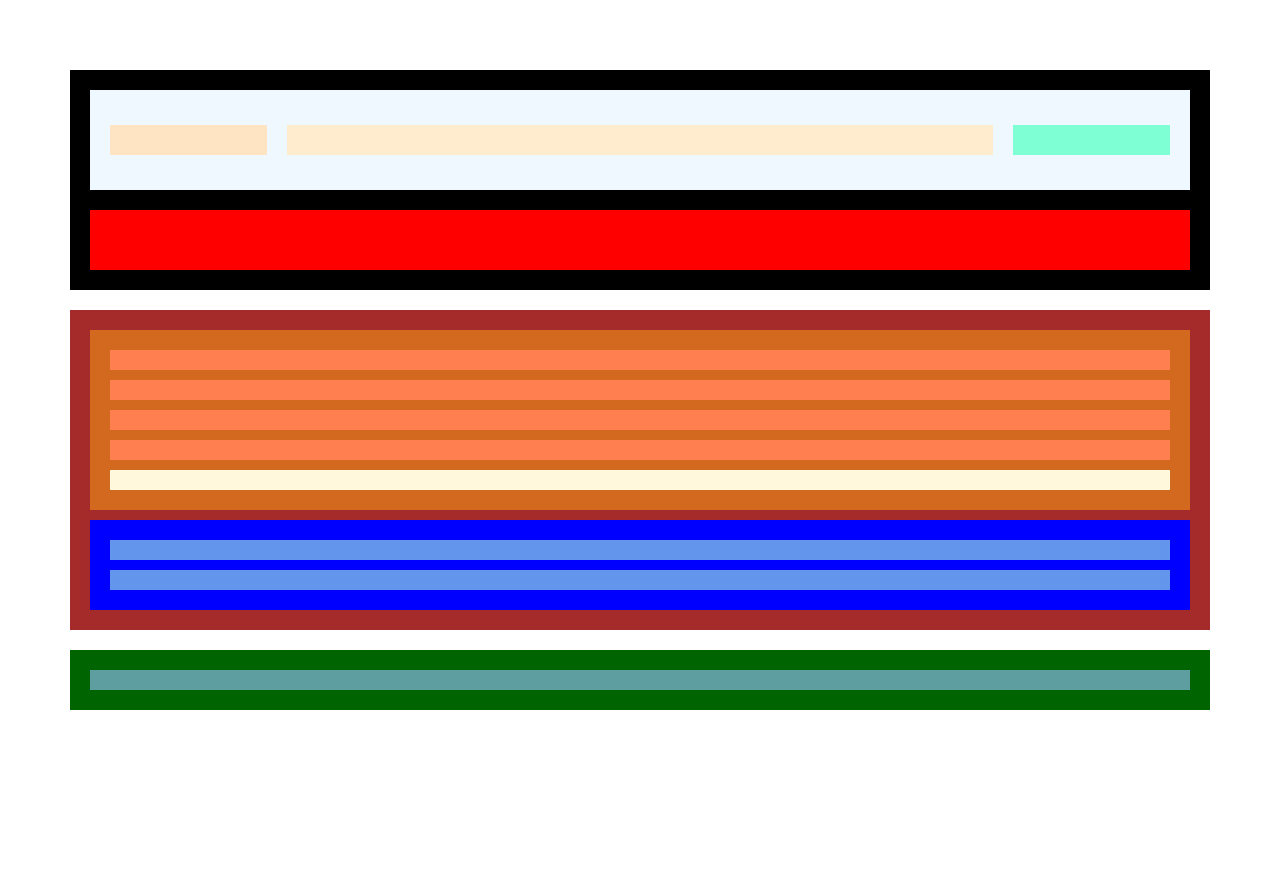
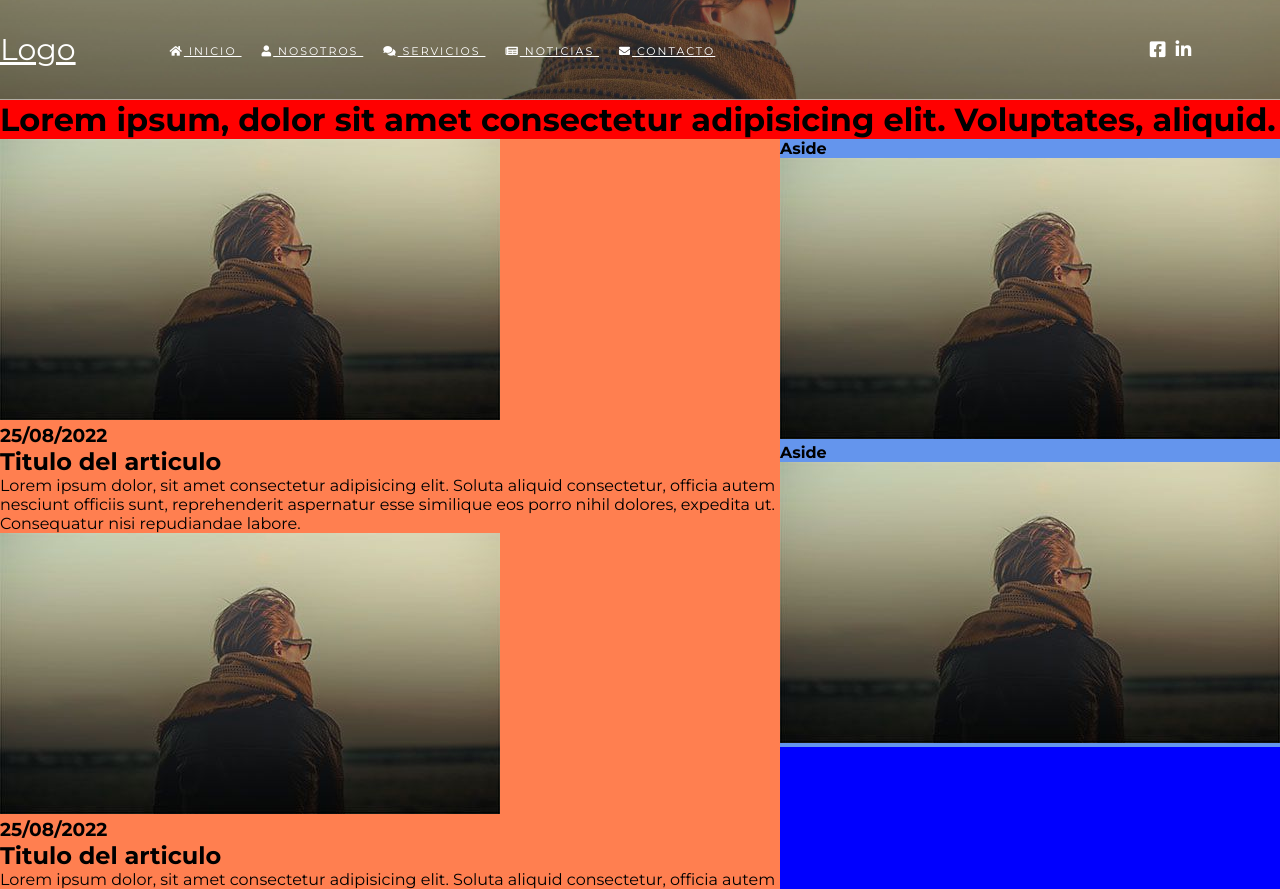
Before and after one commit to joelmtzjmnz/Practica3-AplicacionesDInternet, a plain HTML site: page index.html in a window 1280 px wide. Shown: the top 889 px of the page. Before the commit the page ends 800 px from the top, so only its background shows below. Drawn offline with Linux system fonts and the light colour scheme.

Commit message:
Agregamos imagenes y estilos básicos

```diff
--- a/index.html
+++ b/index.html
@@ -5,6 +5,10 @@
     <meta http-equiv="X-UA-Compatible" content="IE=edge">
     <meta name="viewport" content="width=device-width, initial-scale=1.0">
     <title>Practica con flexbox</title>
+    <link rel="preconnect" href="https://fonts.googleapis.com">
+    <link rel="preconnect" href="https://fonts.gstatic.com" crossorigin>
+    <link href="https://fonts.googleapis.com/css2?family=Montserrat:ital,wght@0,100;0,200;0,300;0,400;0,500;0,600;0,700;0,800;0,900;1,100;1,200;1,300;1,400;1,500;1,600;1,700;1,800;1,900&display=swap" rel="stylesheet">
+    <link rel="stylesheet" href="https://cdnjs.cloudflare.com/ajax/libs/font-awesome/5.13.1/css/all.min.css" integrity="sha512-xA6Hp6oezhjd6LiLZynuukm80f8BoZ3OpcEYaqKoCV3HKQDrYjDE1Gu8ocxgxoXmwmSzM4iqPvCsOkQNiu41GA==" crossorigin="anonymous" referrerpolicy="no-referrer" />
     <link rel="stylesheet" href="./style/style.css">
 </head>
 <body>
@@ -12,56 +16,107 @@
         <header class="header">
             <div class="menu">
                 <div class="logo">
-
+                    <a href="index.html">Logo</a>
                 </div>
                 <!-- ------------------------------------------ -->
                 <nav class="nav">
-
+                    <a href="#">
+                        <i class="fa fa-home" aria-hidden="true"></i>
+                        Inicio
+                    </a>
+                    <a href="#">
+                        <i class="fa fa-user" aria-hidden="true"></i>
+                        Nosotros
+                    </a>
+                    <a href="#">
+                        <i class="fa fa-comments" aria-hidden="true"></i>
+                        Servicios
+                    </a>
+                    <a href="#">
+                        <i class="fa fa-newspaper" aria-hidden="true"></i>
+                        Noticias
+                    </a>
+                    <a href="#">
+                        <i class="fa fa-envelope" aria-hidden="true"></i>
+                        Contacto
+                    </a>
                 </nav>
                 <!-- ------------------------------------------ -->
                 <div class="social">
-
+                    <a href="#">
+                        <i class="fab fa-facebook-square" aria-hidden="true"></i>
+                    </a>
+                    <a href="#">
+                        <i class="fab fa-linkedin-in" aria-hidden="true"></i>
+                    </a>
                 </div>
             </div>
             <div class="textoprincipal">
-                <h1></h1>
+                <h1>Lorem ipsum, dolor sit amet consectetur adipisicing elit. Voluptates, aliquid.</h1>
             </div>
         </header>
         <section class="section">
             <div class="articulos">
                 <article class="article">
-
+                    <img src="./img/2.jpg" alt="">
+                    <h3>25/08/2022</h3>
+                    <h2>Titulo del articulo</h2>
+                    <p>
+                        Lorem ipsum dolor, sit amet consectetur adipisicing elit. Soluta aliquid consectetur, officia autem nesciunt officiis sunt, reprehenderit aspernatur esse similique eos porro nihil dolores, expedita ut. Consequatur nisi repudiandae labore.
+                    </p>
                 </article>
                 <!-- ------------------------------------------ -->
                 <article class="article">
-
+                    <img src="./img/2.jpg" alt="">
+                    <h3>25/08/2022</h3>
+                    <h2>Titulo del articulo</h2>
+                    <p>
+                        Lorem ipsum dolor, sit amet consectetur adipisicing elit. Soluta aliquid consectetur, officia autem nesciunt officiis sunt, reprehenderit aspernatur esse similique eos porro nihil dolores, expedita ut. Consequatur nisi repudiandae labore.
+                    </p>
                 </article>
                 <!-- ------------------------------------------ -->
                 <article class="article">
-
+                    <img src="./img/2.jpg" alt="">
+                    <h3>25/08/2022</h3>
+                    <h2>Titulo del articulo</h2>
+                    <p>
+                        Lorem ipsum dolor, sit amet consectetur adipisicing elit. Soluta aliquid consectetur, officia autem nesciunt officiis sunt, reprehenderit aspernatur esse similique eos porro nihil dolores, expedita ut. Consequatur nisi repudiandae labore.
+                    </p>
                 </article>
                 <!-- ------------------------------------------ -->
                 <article class="article">
-
+                    <img src="./img/2.jpg" alt="">
+                    <h3>25/08/2022</h3>
+                    <h2>Titulo del articulo</h2>
+                    <p>
+                        Lorem ipsum dolor, sit amet consectetur adipisicing elit. Soluta aliquid consectetur, officia autem nesciunt officiis sunt, reprehenderit aspernatur esse similique eos porro nihil dolores, expedita ut. Consequatur nisi repudiandae labore.
+                    </p>
                 </article>
                 <!-- ------------------------------------------ -->
                 <nav class="navegacion">
-
+                    <a href="#">Inicio</a>
+                    <a href="#">2</a>
+                    <a href="#">3</a>
+                    <a href="#">4</a>
+                    <a href="#">5</a>
+                    <a href="#">Final</a>
                 </nav>
             </div>
             <!-- ---------------------------------------------- -->
             <aside class="aside">
                 <div class="publicidad">
-
+                    <h4>Aside</h4>
+                    <img src="./img/2.jpg" alt="">
                 </div>
                 <div class="publicidad">
-
+                    <h4>Aside</h4>
+                    <img src="./img/2.jpg" alt="">
                 </div>
             </aside>
         </section>
         <footer class="footer">
             <nav class="pie">
-
+                <a href="https://www.instagram.com/joel_slv.exe/">Desarrollado por Joel Salvador Martínez Jiménez</a>
             </nav>
         </footer>
     </div>
--- a/style/style.css
+++ b/style/style.css
@@ -1,7 +1,11 @@
 *{
-    padding: 10px;
-    margin: 10px;
+    padding: 0px;
+    margin: 0px;
     box-sizing: border-box;
+}
+
+body {
+    font-family:'Montserrat', sans-serif;
 }
 
 .padre{
@@ -10,59 +14,100 @@
 }
 
 .header{
-    background-color: black;
+    background: url('../img/bg-2.jpg');
+    background-position: center;
+    background-attachment: contain;
+    background-size: cover;
     display: flex;
     flex-flow: column nowrap;
 }
 
 .menu{
-    background-color:aliceblue;
+    background-color:rgba(0, 0, 0, .1);
     display: flex;
     flex-flow: row nowrap;
     height: 100px;
     align-items: center;
+    border-bottom: 1px solid rgba(255, 255, 255, .5);
 }
 
 .logo{
-    background-color:bisque;
     flex: 1 1 auto;
-    height: 30px;
+}
+
+.logo a {
+    color: white;
+    font-size: 30px;
+}
+
+.logo a:hover{
+    color: #343434;
 }
 
 .nav{
-    background-color: blanchedalmond;
     flex: 5 1 auto;
-    height: 30px;
+}
+
+.nav a {
+    color: white;
+    font-size: 11px;
+    text-transform: uppercase;
+    padding: 0px 10px;
+    letter-spacing: 2px;
+}
+
+.nav a:hover{
+    color: #343434;
 }
 
 .social{
-    background-color: aquamarine;
+    display: flex;
     flex: 1 1 auto;
-    height: 30px;
+}
+
+.social a {
+    font-size: 18px;
+    color: white;
+    padding: 0 5px;
+}
+
+.social a:hover{
+    color: #343434;
 }
 
 .textoprincipal{
+    background-color:blue;
+}
+
+h1{
     background-color: red;
 }
 
 .section{
     background-color: brown;
+    display: flex;
 }
 
 .articulos{
     background-color: chocolate;
+    flex: 2 1 auto;
+    display: flex;
+    flex-flow: row wrap;
 }
 
 .article{
     background-color: coral;
+    flex: 1 1 40%;
 }
 
 .navegacion{
     background-color: cornsilk;
+    flex: 1 1 100%
 }
 
 .aside{
     background-color: blue;
+    flex: 1 1 auto;
 }
 
 .publicidad{
@@ -71,8 +116,40 @@
 
 .footer{
     background-color: darkgreen;
+    display: flex;
+    justify-content: center;
 }
 
 .pie{
     background-color: cadetblue;
+    width: 300px;
 }
+
+@media all and (max-width: 800px) {
+    .section{
+        flex-direction: column;
+    }
+
+    .menu {
+        flex-direction: column;
+        height: auto;
+    }
+
+    .aside {
+        display: flex;
+        justify-content: center;
+    }
+
+}
+
+@media all and (max-width: 600px){
+    .articulos{
+        flex-direction: column;
+    }
+}
+
+@media all and (max-width: 400px){
+    .aside {
+        flex-direction: column;
+    }
+}
```
Also changed, not shown: img/2.jpg (added), img/bg-2.jpg (added).
